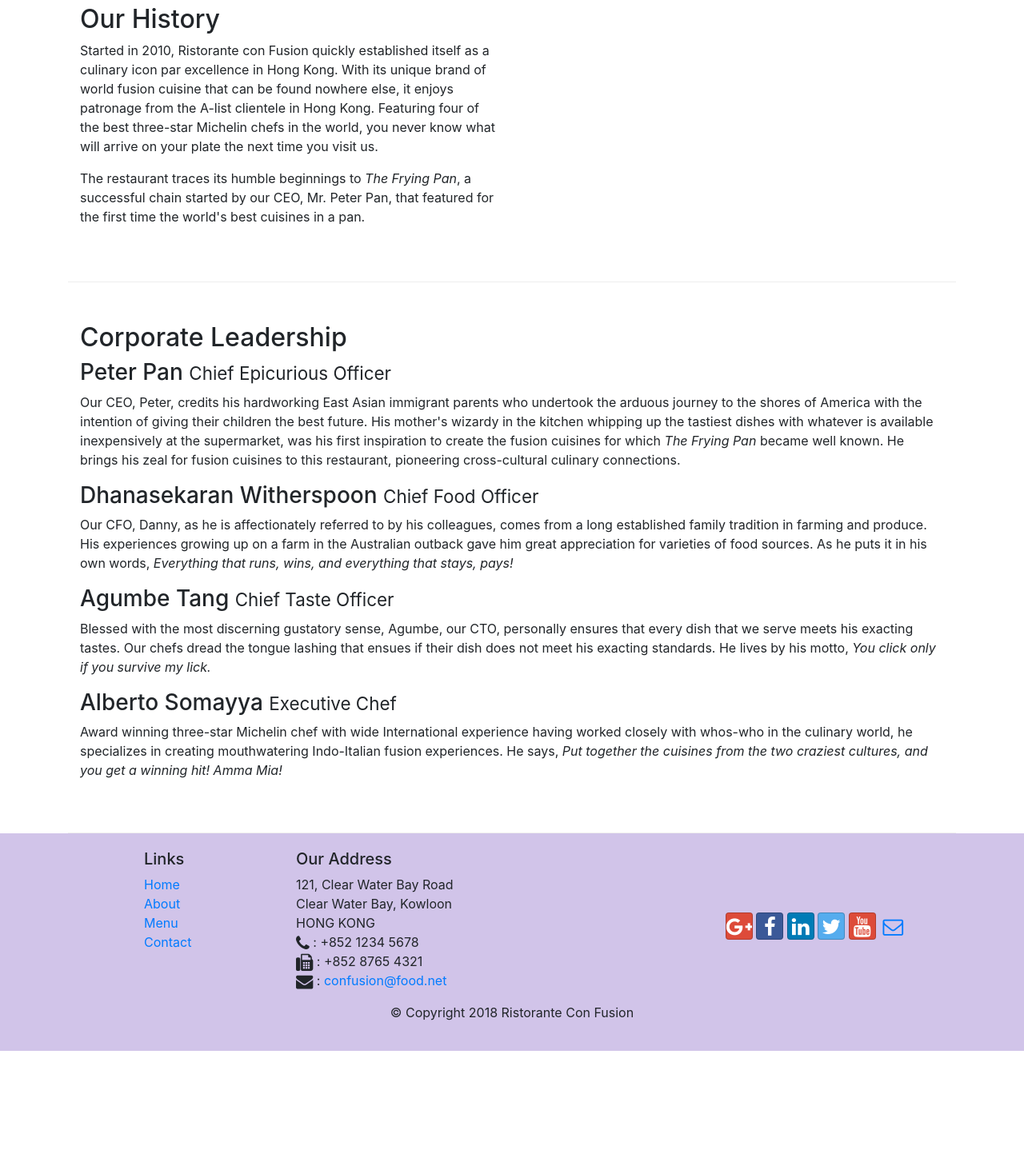
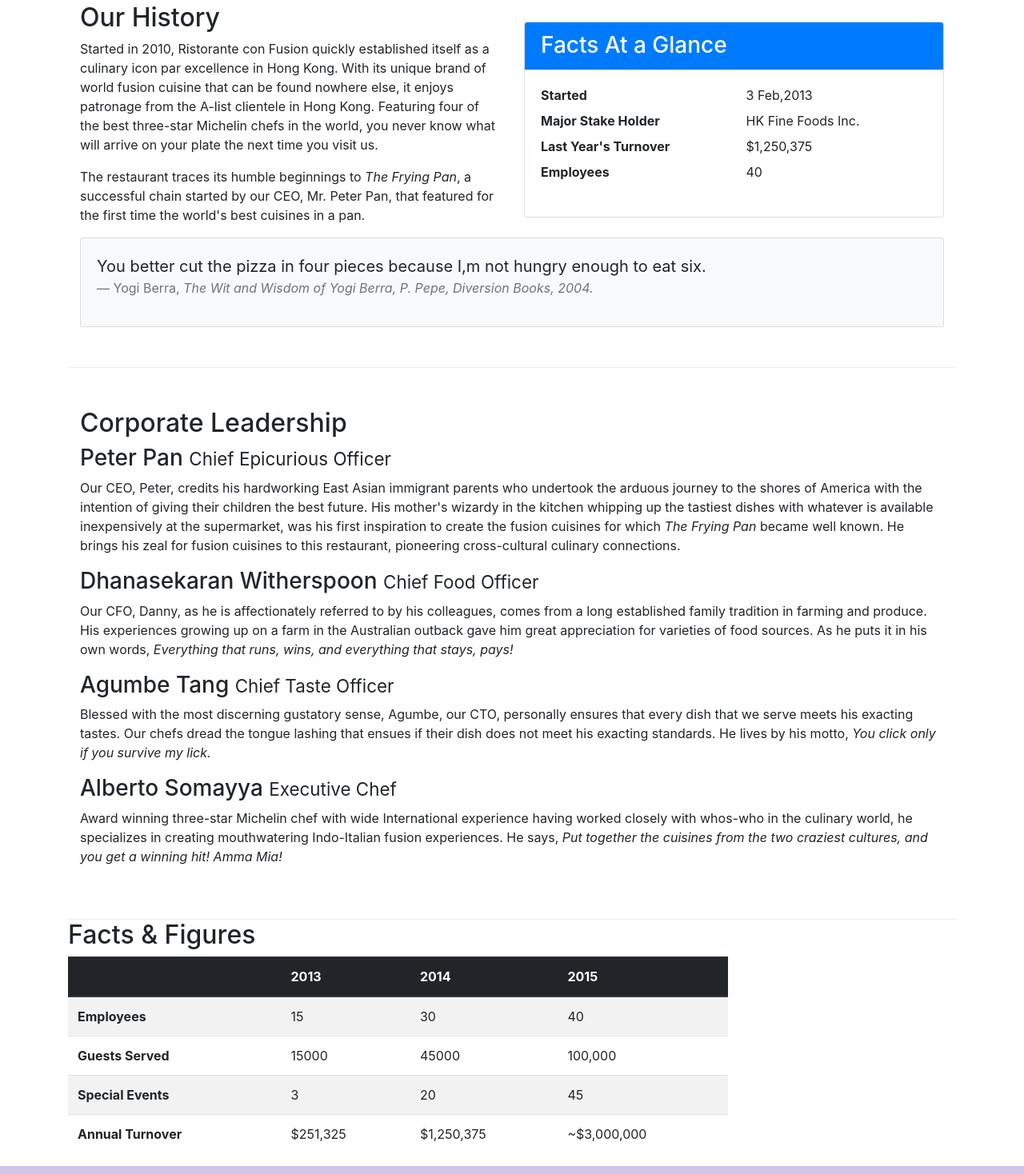
Before and after one commit to Chiragga24/Web-Development-Project, a website: page aboutus.html in a window 1280 px wide. Shown: the part 512-1980 px from the top of the page at 80% size. Before the commit the page ends 1826 px from the top, so only its background shows below. Drawn offline with nearby package versions, Linux system fonts and the light colour scheme.

Commit message:
Cards and tables

```diff
--- a/aboutus.html
+++ b/aboutus.html
@@ -66,7 +66,34 @@
                 <p>Started in 2010, Ristorante con Fusion quickly established itself as a culinary icon par excellence in Hong Kong. With its unique brand of world fusion cuisine that can be found nowhere else, it enjoys patronage from the A-list clientele in Hong Kong.  Featuring four of the best three-star Michelin chefs in the world, you never know what will arrive on your plate the next time you visit us.</p>
                 <p>The restaurant traces its humble beginnings to <em>The Frying Pan</em>, a successful chain started by our CEO, Mr. Peter Pan, that featured for the first time the world's best cuisines in a pan.</p>
             </div>
-            <div>
+            <div class="col-sm">
+                <div class="card">
+                    <h3 class="card-header bg-primary text-white">Facts At a Glance</h3>
+                    <div class="card-body">
+                        <dl class="row">
+                            <dt class="col-6">Started</dt>
+                            <dd class="col-6">3 Feb,2013</dd>
+                            <dt class="col-6">Major Stake Holder</dt>
+                            <dd class="col-6">HK Fine Foods Inc.</dd>
+                            <dt class="col-6">Last Year's Turnover</dt>
+                            <dd class="col-6">$1,250,375</dd>
+                            <dt class="col-6">Employees</dt>
+                            <dd class="col-6">40</dd>
+                        </dl>
+                    </div>
+                </div>
+            </div>
+            <div class="col-12">
+                <div class="card card-body bg-light">
+                    <blockquote class="blockquote">
+                        <p class="mb-0">You better cut the pizza in four pieces
+                            because I,m not hungry enough to eat six.
+                        </p>
+                        <footer class="blockquote-footer">Yogi Berra,
+                            <cite title="Source Title">The Wit and Wisdom of Yogi Berra, P. Pepe, Diversion Books, 2004.</cite>
+                        </footer>
+                    </blockquote>
+                </div>
             </div>
         </div>
 
@@ -82,6 +109,51 @@
                 <p class ="d-none d-sm-block">Blessed with the most discerning gustatory sense, Agumbe, our CTO, personally ensures that every dish that we serve meets his exacting tastes. Our chefs dread the tongue lashing that ensues if their dish does not meet his exacting standards. He lives by his motto, <em>You click only if you survive my lick.</em></p>
                 <h3>Alberto Somayya <small>Executive Chef</small></h3>
                 <p class ="d-none d-sm-block">Award winning three-star Michelin chef with wide International experience having worked closely with whos-who in the culinary world, he specializes in creating mouthwatering Indo-Italian fusion experiences. He says, <em>Put together the cuisines from the two craziest cultures, and you get a winning hit! Amma Mia!</em></p>
+            </div>
+       </div>
+       <div class="row row content">
+           <div class="col-12 col-sm-9">
+               <h2>Facts &amp; Figures</h2>
+               <div class="table-responsive">
+                <table class="table table-striped">
+                    <thead class="thead-dark">
+                        <tr>
+                            <th>&nbsp;</th>
+                            <th>2013</th>
+                            <th>2014</th>
+                            <th>2015</th>
+                        </tr>
+                    </thead>
+                    <tbody>
+                        <tr>
+                            <th>Employees</th>
+                            <td>15</td>
+                            <td>30</td>
+                            <td>40</td>
+                        </tr>
+                        <tr>
+                            <th>Guests Served</th>
+                            <td>15000</td>
+                            <td>45000</td>
+                            <td>100,000</td>
+                        </tr>
+                        <tr>
+                            <th>Special Events</th>
+                            <td>3</td>
+                            <td>20</td>
+                            <td>45</td>
+                        </tr>
+                        <tr>
+                            <th>Annual Turnover</th>
+                            <td>$251,325</td>
+                            <td>$1,250,375</td>
+                            <td>~$3,000,000</td>
+                        </tr>
+                    </tbody>
+                </table>
+            </div>
+           </div>
+            <div class="col-12 col-sm-3">
             </div>
        </div>
 
```
